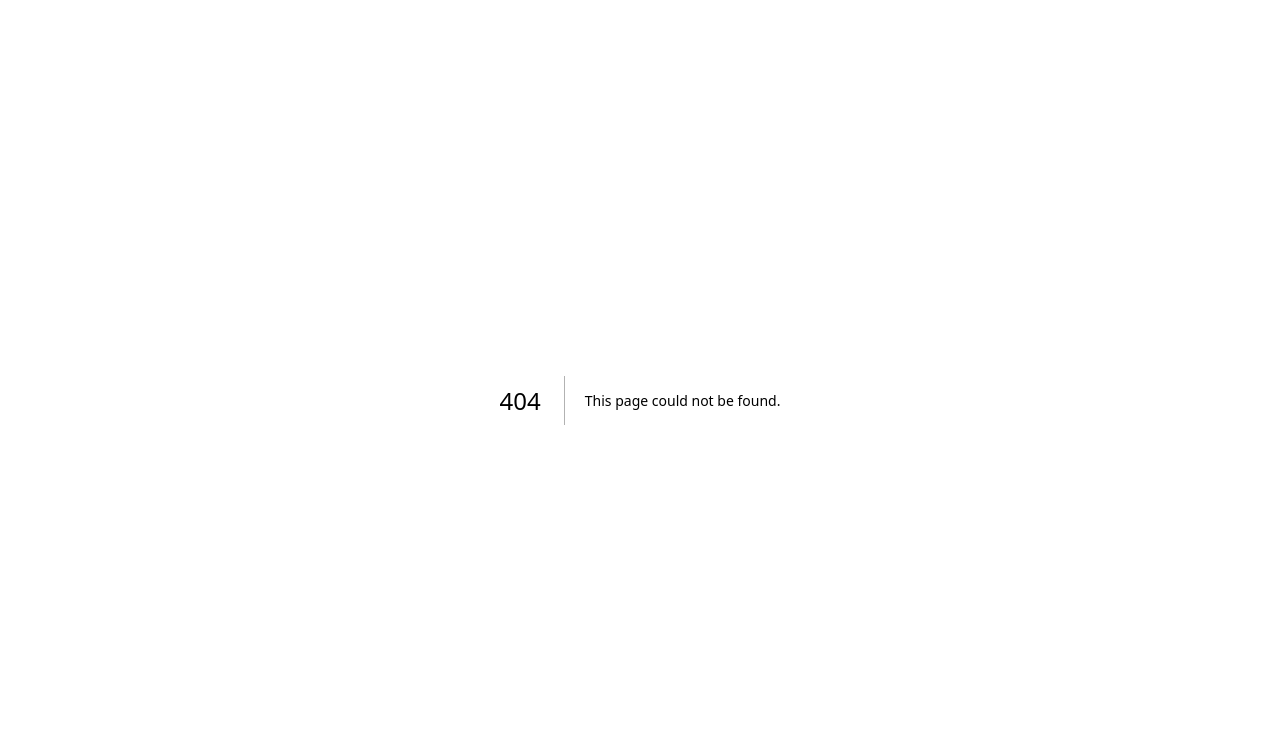
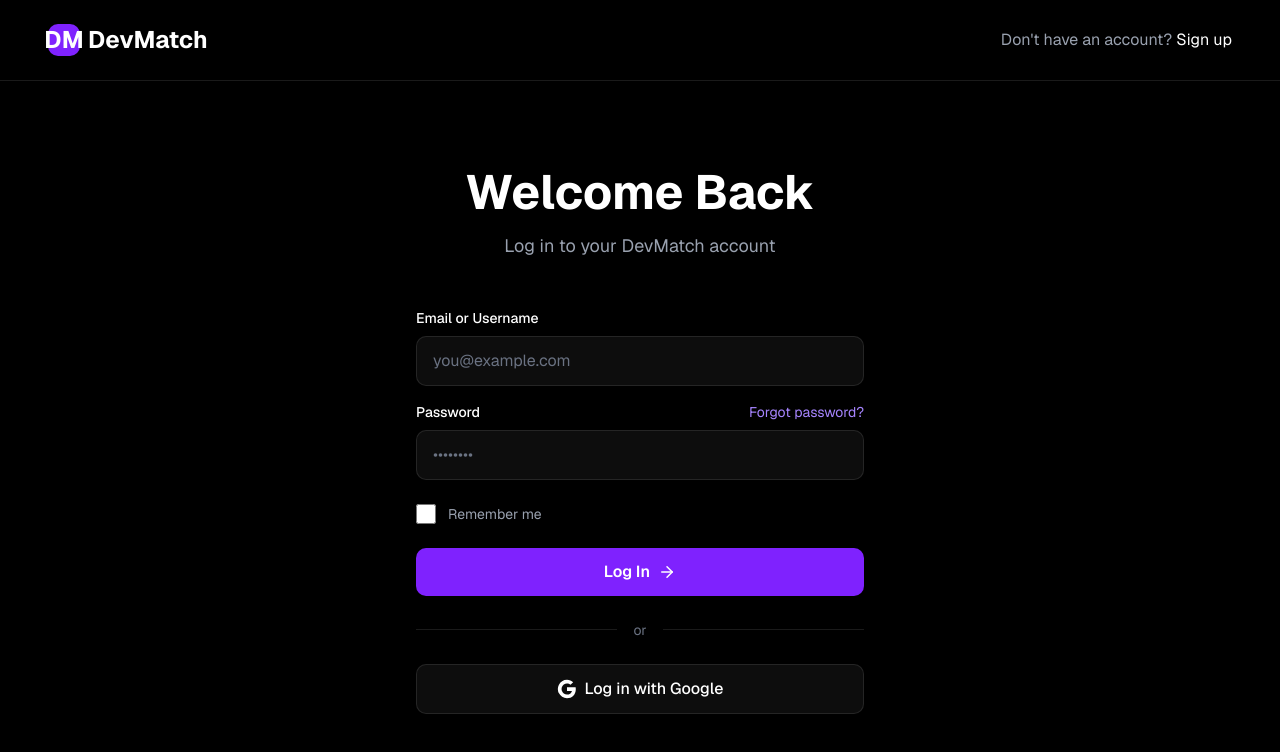
Before and after one commit to VencentDev/DevMatch, a Next.js app in the folder frontend/: page /pages/Login in a window 1280 px wide. Before the commit this address had no page. Shown: the top 752 px of the page. Built offline with nearby package versions, Linux system fonts and the light colour scheme.

Commit message:
login page

```diff
--- /dev/null
+++ b/frontend/src/app/pages/Login/page.tsx
@@ -0,0 +1,207 @@
+"use client"
+
+import type React from "react"
+import { useState } from "react"
+import Link from "next/link"
+import { ArrowRight } from "lucide-react"
+
+export default function LoginPage(): React.ReactElement {
+	const [formData, setFormData] = useState({
+		email: "",
+		password: "",
+		rememberMe: false,
+	})
+	const [isLoading, setIsLoading] = useState(false)
+
+	const handleInputChange = (e: React.ChangeEvent<HTMLInputElement>) => {
+		const { name, value, type, checked } = e.target
+		setFormData((prev) => ({
+			...prev,
+			[name]: type === "checkbox" ? checked : value,
+		}))
+	}
+
+	const handleSubmit = async (e: React.FormEvent<HTMLFormElement>) => {
+		e.preventDefault()
+		setIsLoading(true)
+		// Simulate API call
+		setTimeout(() => {
+			setIsLoading(false)
+			console.log("Login data:", formData)
+		}, 2000)
+	}
+
+	return (
+		<div className="min-h-screen bg-black text-white flex flex-col">
+			{/* Navigation */}
+			<div className="flex justify-between items-center px-6 md:px-12 py-6 border-b border-white/10">
+				<Link
+					href="/"
+					className="text-2xl font-bold flex items-center gap-2"
+				>
+					<div className="w-8 h-8 bg-violet-600 rounded-lg flex items-center justify-center">
+						<span className="text-white font-bold">DM</span>
+					</div>
+					<span>DevMatch</span>
+				</Link>
+				<div className="text-gray-400">
+					Don&apos;t have an account?{" "}
+					<Link
+						href="/signup"
+						className="text-white hover:text-violet-400 transition-colors"
+					>
+						Sign up
+					</Link>
+				</div>
+			</div>
+
+			{/* Main Content */}
+			<div className="flex-1 flex items-center justify-center px-4 py-12">
+				<div className="w-full max-w-md">
+					{/* Header */}
+					<div className="text-center mb-12">
+						<h1 className="text-4xl md:text-5xl font-bold mb-4 text-balance">
+							Welcome Back
+						</h1>
+						<p className="text-gray-400 text-lg">
+							Log in to your DevMatch account
+						</p>
+					</div>
+
+					{/* Form */}
+					<form
+						onSubmit={handleSubmit}
+						className="space-y-4 mb-6"
+					>
+						{/* Email */}
+						<div>
+							<label
+								htmlFor="email"
+								className="block text-sm font-medium mb-2"
+							>
+								Email or Username
+							</label>
+							<input
+								type="text"
+								id="email"
+								name="email"
+								value={formData.email}
+								onChange={handleInputChange}
+								placeholder="you@example.com"
+								className="w-full px-4 py-3 bg-white/5 border border-white/10 rounded-lg focus:border-violet-600 focus:outline-none transition-colors text-white placeholder-gray-500"
+								required
+							/>
+						</div>
+
+						{/* Password */}
+						<div>
+							<div className="flex items-center justify-between mb-2">
+								<label
+									htmlFor="password"
+									className="block text-sm font-medium"
+								>
+									Password
+								</label>
+								<Link
+									href="#"
+									className="text-sm text-violet-400 hover:text-violet-300 transition-colors"
+								>
+									Forgot password?
+								</Link>
+							</div>
+							<input
+								type="password"
+								id="password"
+								name="password"
+								value={formData.password}
+								onChange={handleInputChange}
+								placeholder="••••••••"
+								className="w-full px-4 py-3 bg-white/5 border border-white/10 rounded-lg focus:border-violet-600 focus:outline-none transition-colors text-white placeholder-gray-500"
+								required
+							/>
+						</div>
+
+						{/* Remember Me */}
+						<div className="flex items-center gap-3 pt-2">
+							<input
+								type="checkbox"
+								id="rememberMe"
+								name="rememberMe"
+								checked={formData.rememberMe}
+								onChange={handleInputChange}
+								className="w-5 h-5 rounded border border-white/10 bg-white/5 cursor-pointer accent-violet-600"
+							/>
+							<label
+								htmlFor="rememberMe"
+								className="text-sm text-gray-400 cursor-pointer"
+							>
+								Remember me
+							</label>
+						</div>
+
+						{/* Submit Button */}
+						<button
+							type="submit"
+							disabled={isLoading}
+							className="w-full py-3 px-4 bg-violet-600 hover:bg-violet-700 text-white font-semibold rounded-lg transition-all duration-300 flex items-center justify-center gap-2 disabled:opacity-50 disabled:cursor-not-allowed mt-6 group"
+						>
+							{isLoading ? (
+								<>
+									<div className="w-5 h-5 border-2 border-white/20 border-t-white rounded-full animate-spin" />
+									Logging in...
+								</>
+							) : (
+								<>
+									Log In
+									<ArrowRight
+										size={18}
+										className="group-hover:translate-x-1 transition-transform"
+									/>
+								</>
+							)}
+						</button>
+					</form>
+
+					{/* Divider */}
+					<div className="flex items-center gap-4 mb-6">
+						<div className="flex-1 h-px bg-white/10" />
+						<span className="text-sm text-gray-500">or</span>
+						<div className="flex-1 h-px bg-white/10" />
+					</div>
+
+					{/* Social Login */}
+					<button className="w-full py-3 px-4 bg-white/5 border border-white/10 rounded-lg hover:bg-white/10 transition-colors font-medium flex items-center justify-center gap-2">
+						<svg
+							className="w-5 h-5"
+							viewBox="0 0 24 24"
+						>
+							<path
+								fill="currentColor"
+								d="M22.56 12.25c0-.78-.07-1.53-.2-2.25H12v4.26h5.92c-.26 1.37-1.04 2.53-2.21 3.31v2.77h3.57c2.08-1.92 3.28-4.74 3.28-8.09z"
+							/>
+							<path
+								fill="currentColor"
+								d="M12 23c2.97 0 5.46-.98 7.28-2.66l-3.57-2.77c-.98.66-2.23 1.06-3.71 1.06-2.86 0-5.29-1.93-6.16-4.53H2.18v2.84C3.99 20.53 7.7 23 12 23z"
+							/>
+							<path
+								fill="currentColor"
+								d="M5.84 14.09c-.22-.66-.35-1.36-.35-2.09s.13-1.43.35-2.09V7.07H2.18C1.43 8.55 1 10.22 1 12s.43 3.45 1.18 4.93l2.85-2.22.81-.62z"
+							/>
+							<path
+								fill="currentColor"
+								d="M12 5.38c1.62 0 3.06.56 4.21 1.64l3.15-3.15C17.45 2.09 14.97 1 12 1 7.7 1 3.99 3.47 2.18 7.07l3.66 2.84c.87-2.6 3.3-4.53 6.16-4.53z"
+							/>
+						</svg>
+						Log in with Google
+					</button>
+				</div>
+			</div>
+
+			{/* Floating Background Elements */}
+			<div className="fixed inset-0 -z-10 overflow-hidden pointer-events-none">
+				<div className="absolute top-40 right-20 w-96 h-96 bg-violet-600/10 rounded-full blur-3xl" />
+				<div className="absolute bottom-20 left-20 w-96 h-96 bg-violet-600/5 rounded-full blur-3xl" />
+			</div>
+		</div>
+	)
+}
```
